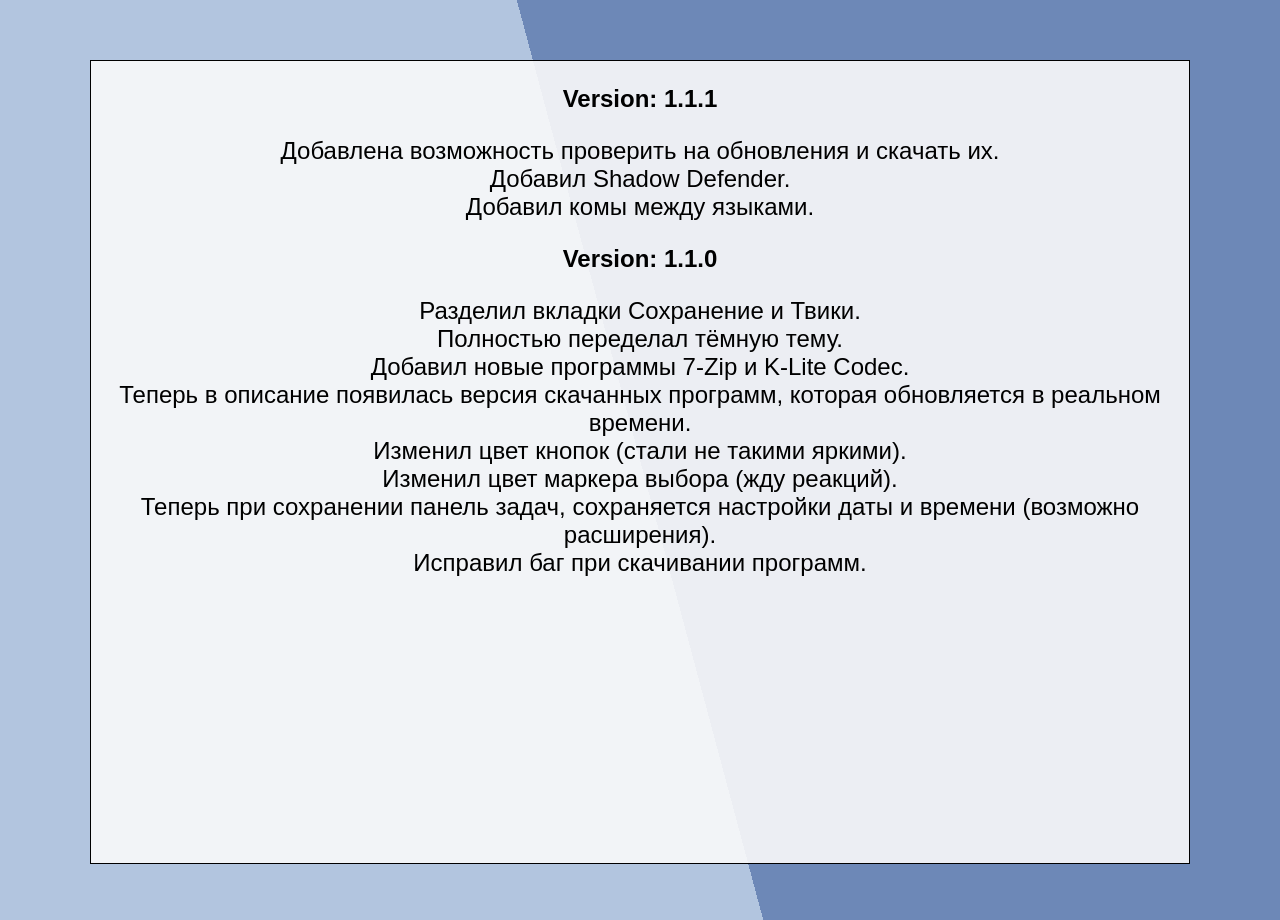
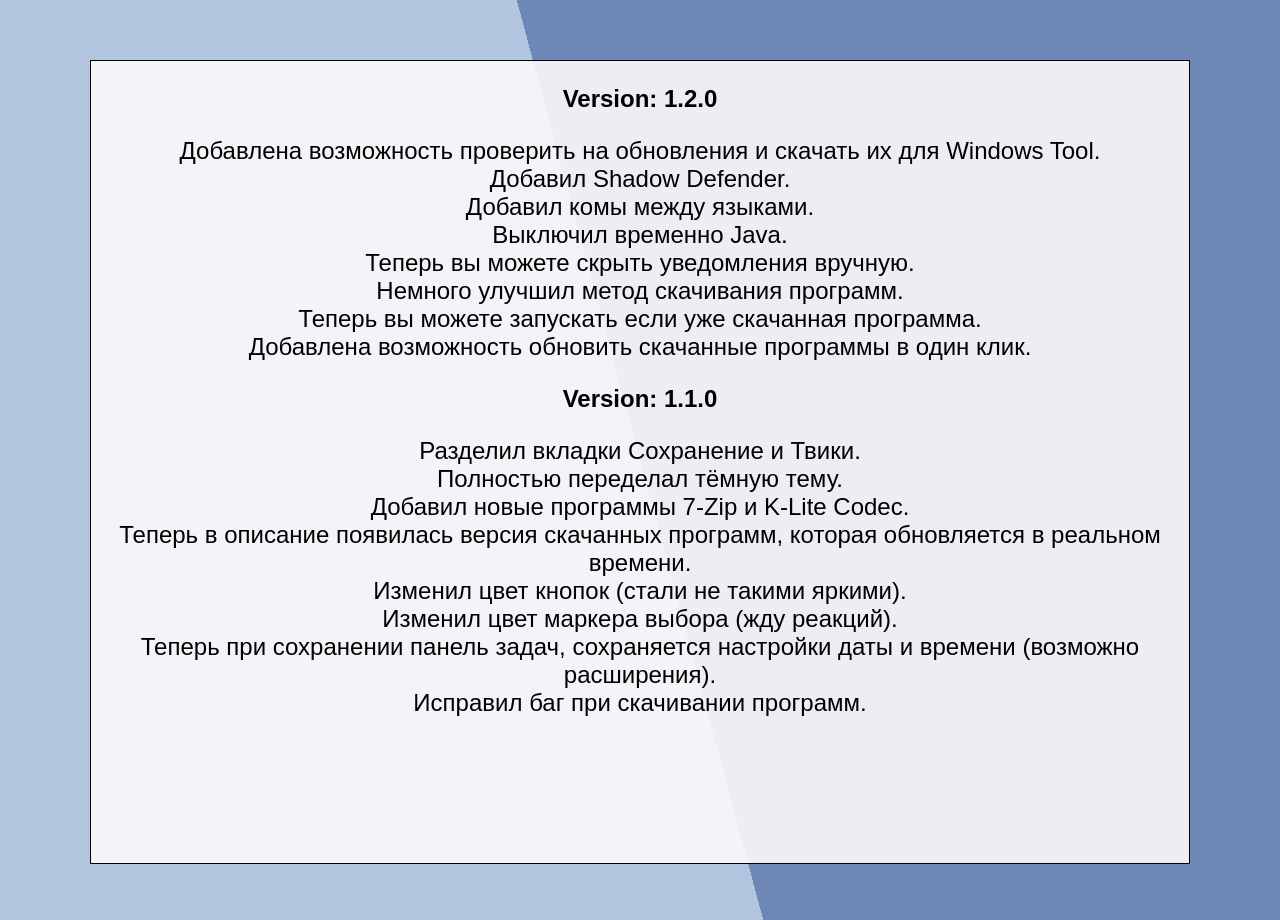
Before and after one commit to Stavurt/Site, a plain HTML site: page history.html in a window 1280 px wide. Drawn offline with Linux system fonts and the light colour scheme.

Commit message:
Add files via upload

```diff
--- a/history.html
+++ b/history.html
@@ -12,8 +12,8 @@
 
 	<main style="height:100vh;margin:60px 0;">
 		<div class="history__main__content">
-			<strong><p>Version: 1.1.1</p></strong>
-			<p>Добавлена возможность проверить на обновления и скачать их.<br>Добавил Shadow Defender.<br>Добавил комы между языками.</p>
+			<strong><p>Version: 1.2.0</p></strong>
+			<p>Добавлена возможность проверить на обновления и скачать их для Windows Tool.<br>Добавил Shadow Defender.<br>Добавил комы между языками.<br>Выключил временно Java.<br>Теперь вы можете скрыть уведомления вручную.<br>Немного улучшил метод скачивания программ.<br>Теперь вы можете запускать если уже скачанная программа.<br>Добавлена возможность обновить скачанные программы в один клик.</p>
 			<strong><p>Version: 1.1.0</p></strong>
 			<p>Разделил вкладки Сохранение и Твики.<br>Полностью переделал тёмную тему.<br>Добавил новые программы 7-Zip и K-Lite Codec.<br>Теперь в описание появилась версия скачанных программ, которая обновляется в реальном времени.<br>Изменил цвет кнопок (стали не такими яркими).<br>Изменил цвет маркера выбора (жду реакций).<br>Теперь при сохранении панель задач, сохраняется настройки даты и времени (возможно расширения).<br>Исправил баг при скачивании программ.
 			</p>
```
